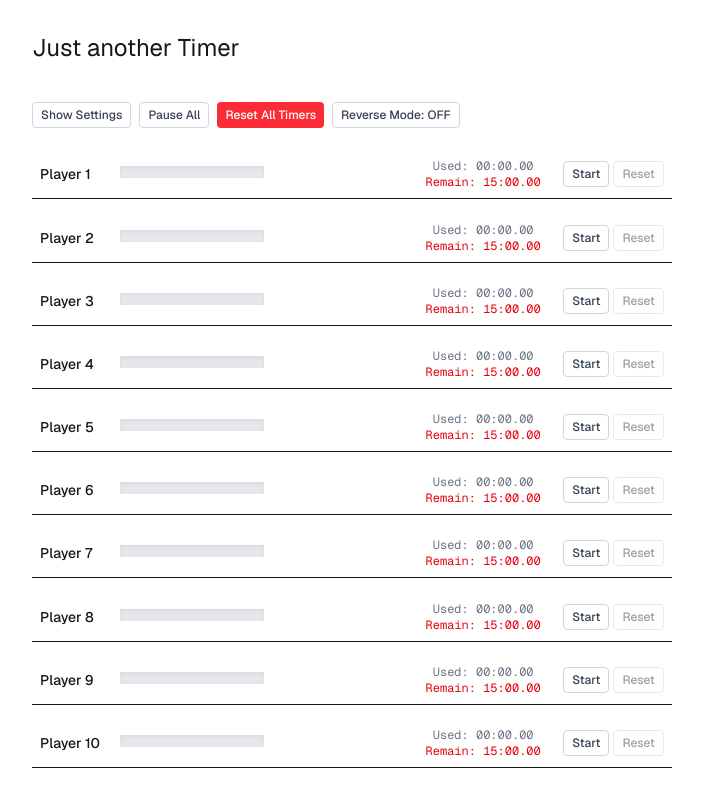
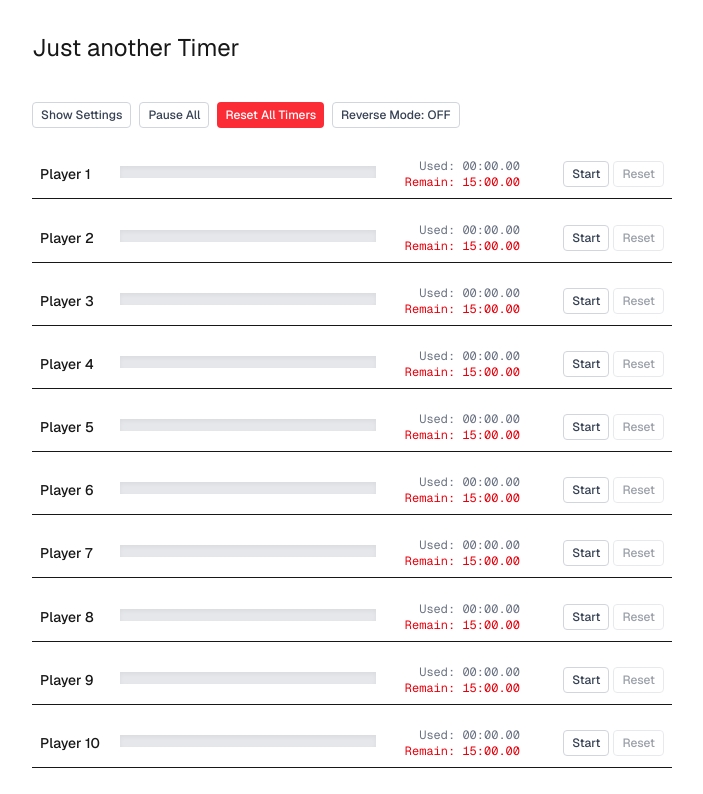
Before and after one commit to LunchBox/next-timer, a Next.js app: page / in a window 1280 px wide. Shown: the top 794 px of the page, without its empty margins (288-991 px from the left). Built offline with nearby package versions, Linux system fonts and the light colour scheme.

Commit message:
update timer grid style

```diff
--- a/app/components/timer.tsx
+++ b/app/components/timer.tsx
@@ -87,17 +87,17 @@ export default function Timer(props: TimerProps) {
     (timer.isRunning || timer.showTimeOut);
 
   return (
-    <div className="flex w-full items-center gap-4 p-2 border-b">
-      <div className="w-16 text-sm font-medium">Player {timer.id + 1}</div>
-      <div className="flex-1 min-w-0">
-        <div className="w-36 bg-gray-200 h-3 mb-1 shadow-inner">
+    <div className="w-full grid grid-cols-[4rem_1fr_8rem_8rem] gap-4 items-center p-2 border-b">
+      <div className="text-sm font-medium">Player {timer.id + 1}</div>
+      <div className="min-w-4">
+        <div className="w-full bg-gray-200 h-3 mb-1 shadow-inner">
           <div
             className="bg-gradient-to-r from-green-400 via-blue-500 to-purple-600 h-3 shadow-lg"
             style={{ width: `${progressPercentage}%` }}
           ></div>
         </div>
       </div>
-      <div className="w-32 text-center font-mono text-sm">
+      <div className="text-right font-mono text-sm">
         <div className="text-xs text-gray-500">
           Used: {formatTime(timer.time)}
         </div>
@@ -105,7 +105,7 @@ export default function Timer(props: TimerProps) {
           Remain: {formatTime(remainingTime)}
         </div>
       </div>
-      <div className="flex gap-1">
+      <div className="flex gap-1 justify-end text-right">
         {!timer.isRunning ? (
           <Button
             onClick={handleStart}
```
